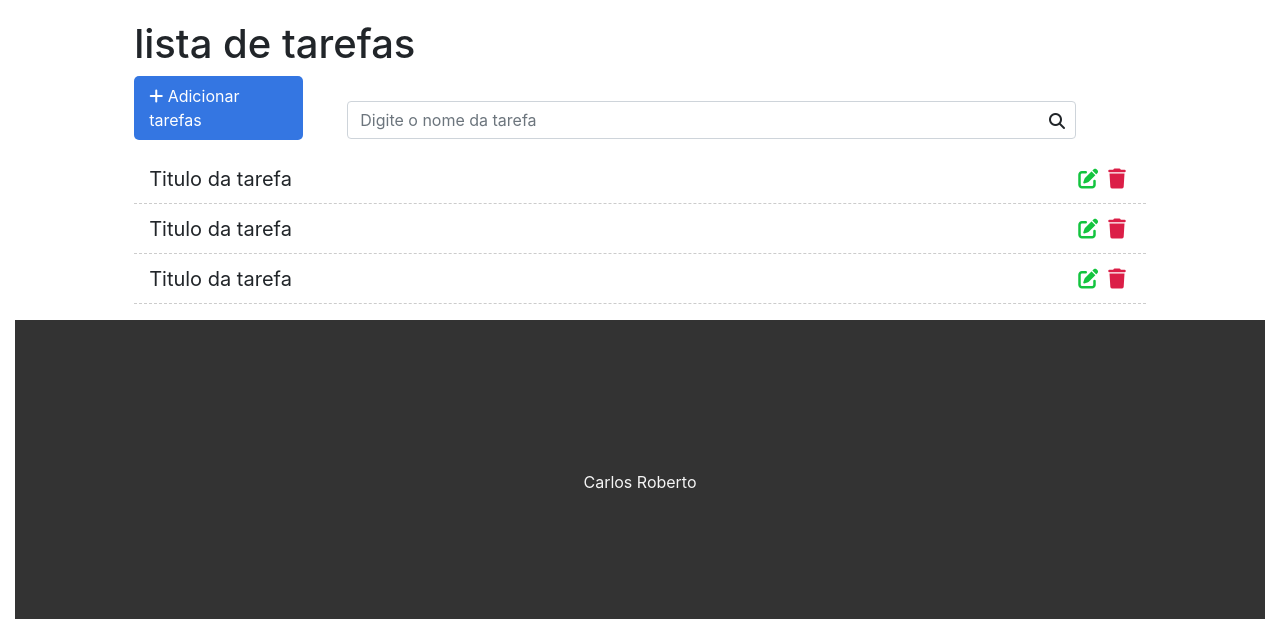
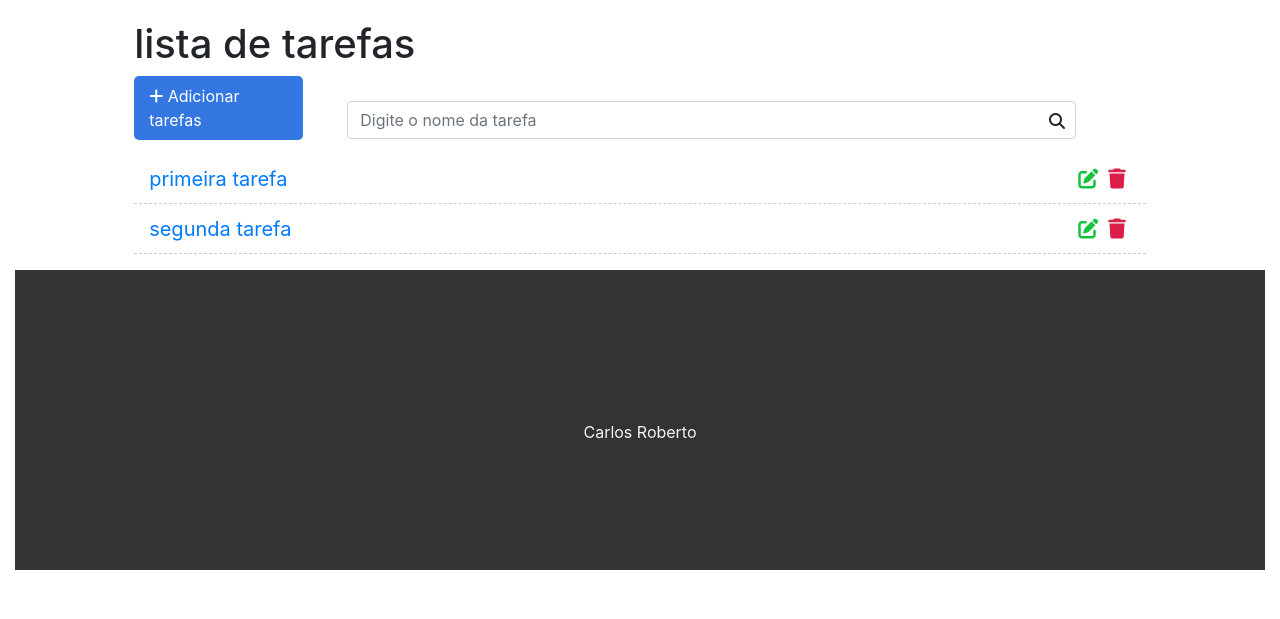
Before and after one commit to carlosrobertosalgueiro/todo-django, a Django app: page / in a window 1280 px wide. Shown: the part 57-676 px from the top of the page. Run offline with Django 4.2, Linux system fonts and the light colour scheme; data comes from the database, SQL or seed files in the repository; some libraries are stand-ins or nearby versions.

Commit message:
Mostrando titulo vindo do banco

```diff
--- a/task/templates/tasks/list.html
+++ b/task/templates/tasks/list.html
@@ -16,21 +16,13 @@
         </div>
 
         <ul class="task-list">
+            {% for task in tasks %}
             <li class="task-item">
-                <span> Titulo da tarefa</i> </span>
+                <span> <a href="/task/{{task.id}}">{{task.title}}</a></span>
                 <span> <i class="fas fa-solid fa-trash"></i> </span>
                 <span> <i class="fas fa-solid fa-edit"></i> </span>
             </li>
-            <li class="task-item">
-                <span> Titulo da tarefa</i> </span>
-                <span> <i class="fas fa-solid fa-trash"></i> </span>
-                <span> <i class="fas fa-solid fa-edit"></i> </span>
-            </li>
-            <li class="task-item">
-                <span> Titulo da tarefa</i> </span>
-                <span> <i class="fas fa-solid fa-trash"></i> </span>
-                <span> <i class="fas fa-solid fa-edit"></i> </span>
-            </li>
+            {% endfor %}
         </ul>
     </div>
 
```
